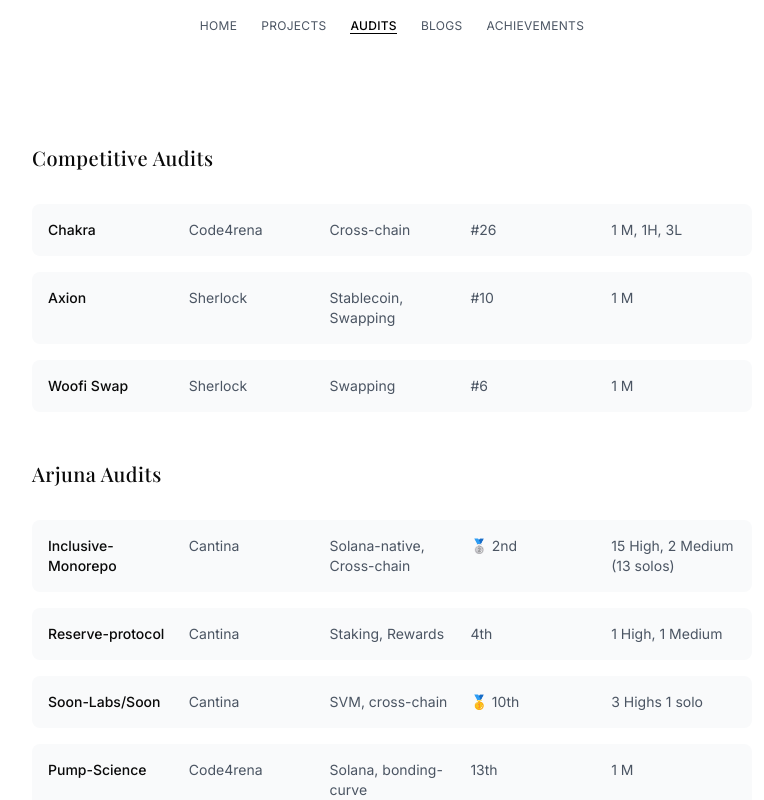
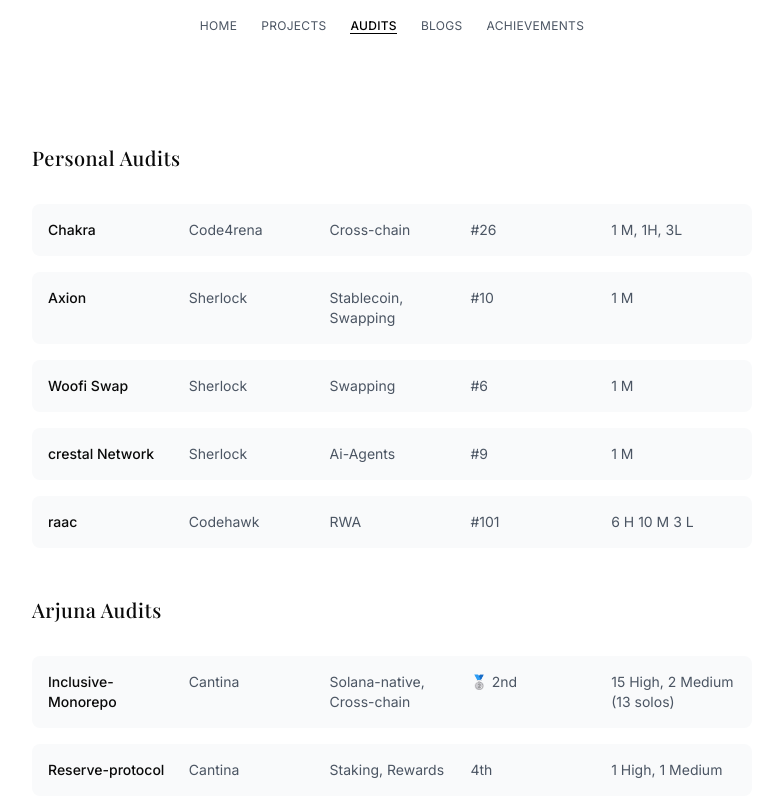
Before and after one commit to calc1f4r/calc1f4r.github.io, a Next.js app: page /audits in a window 1280 px wide. Shown: the top 800 px of the page, without its empty margins (248-1012 px from the left). Built offline with nearby package versions, Linux system fonts and the light colour scheme; a web font is replaced by a local one.

Commit message:
Update Audits and Hero Sections with New Entries and Title Change

```diff
--- a/components/audits-section.tsx
+++ b/components/audits-section.tsx
@@ -30,6 +30,23 @@
     findings: "1 M",
     link: "https://github.com/sherlock-audit/2024-08-woofi-solana-deployment-judging/issues/57",
   },
+  {
+    name:"crestal Network",
+    platform:"Sherlock",
+    category:"Ai-Agents",
+    ranking:"#9",
+    findings:"1 M",
+    link:"https://github.com/sherlock-audit/2025-03-crestal-network-judging/issues/147",
+  },
+  {
+    name:"raac",
+    platform:"Codehawk",
+    category:"RWA ",
+    ranking:"#101",
+    findings:"6 H 10 M 3 L",
+    link:"https://codehawks.cyfrin.io/c/2025-02-raac",
+  },
+
 ];
 
 const arjunaData = [
@@ -65,6 +82,7 @@
     findings: "1 M",
     link: "https://code4rena.com/audits/2025-01-pump-science",
   },
+
 ];
 
 export function AuditsSection() {
@@ -77,7 +95,7 @@
         className="space-y-8"
       >
         <h2 className={`${playfair.className} text-xl font-medium tracking-wide`}>
-          Competitive Audits
+          Personal Audits
         </h2>
         <div className="grid gap-4">
           {auditData.map((audit, index) => (
--- a/components/hero-section.tsx
+++ b/components/hero-section.tsx
@@ -22,7 +22,7 @@
         transition={{ delay: 0.2, duration: 0.5 }}
         className={`${playfair.className} text-3xl font-medium tracking-wider`}
       >
-        Calc1f4r/Yash Srivastava
+        Calc1f4r
       </motion.h1>
       <motion.div
         initial={{ y: 20 }}
```
